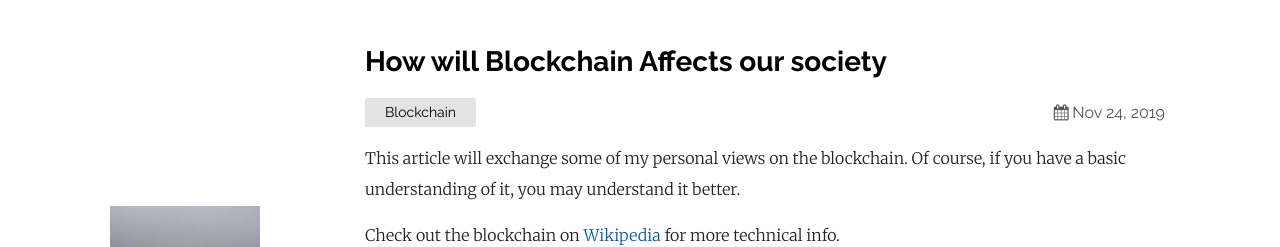
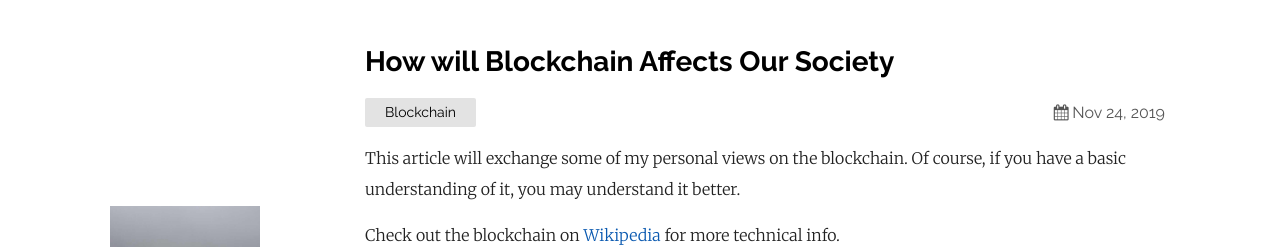
Before and after one commit to OscarJin/OscarJin.github.io, a Jekyll site: the page built from _posts/2019-11-24-how-will-blockchain-affects-our-society.markdown, in a window 1280 px wide and 900 px high. Shown: the top 247 px of the window. Built offline with Jekyll 4.4.1, drawn with Linux system fonts in a browser that asks for light colours.

```diff
--- a/_posts/2019-11-24-how-will-blockchain-affects-our-society.markdown
+++ b/_posts/2019-11-24-how-will-blockchain-affects-our-society.markdown
@@ -1,6 +1,6 @@
 ---
 layout: post
-title:  "How will Blockchain Affects our society"
+title:  "How will Blockchain Affects Our Society"
 date:   2019-11-24 21:52:25 +0800
 categories: Blockchain
 ---
```
